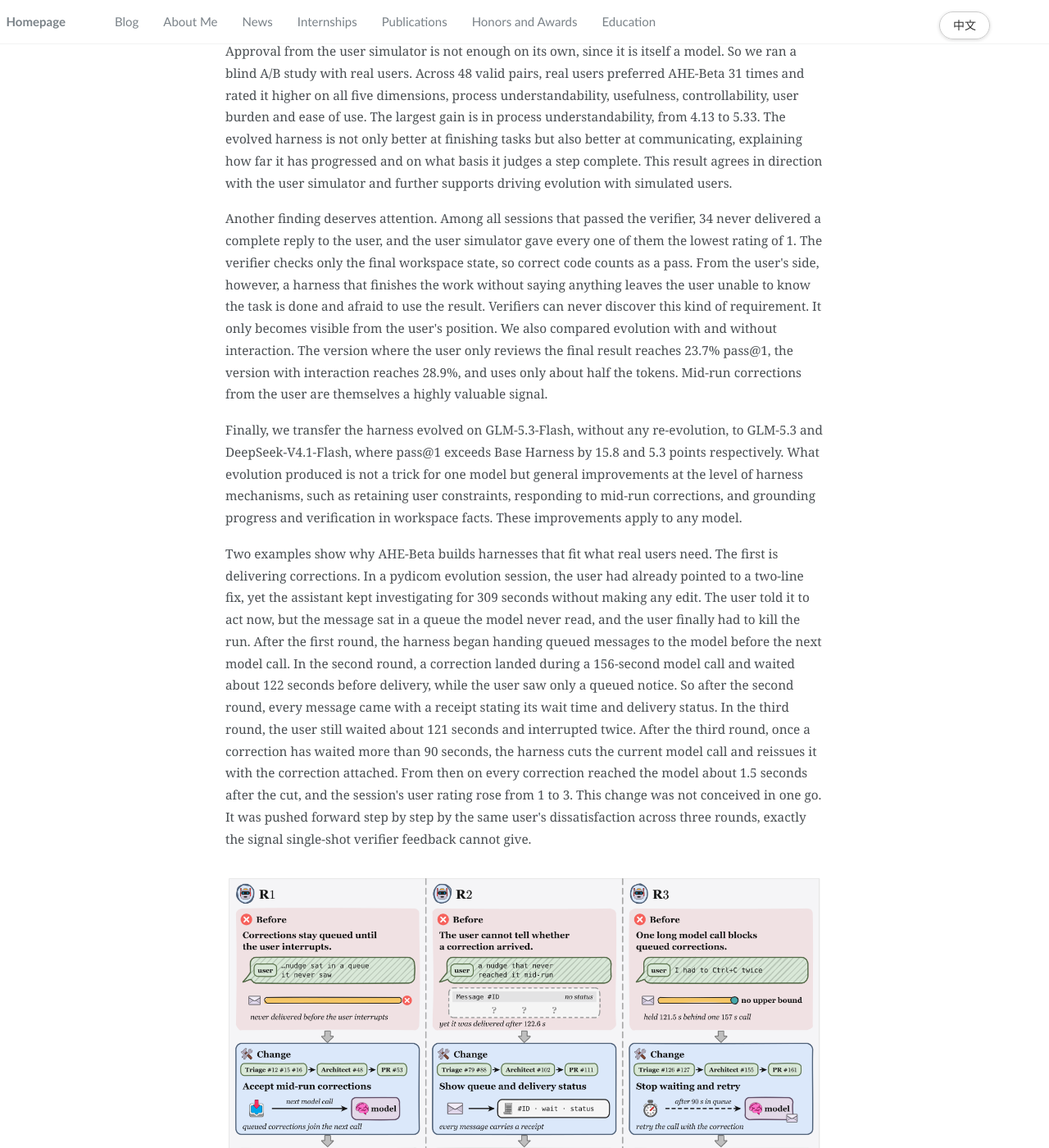
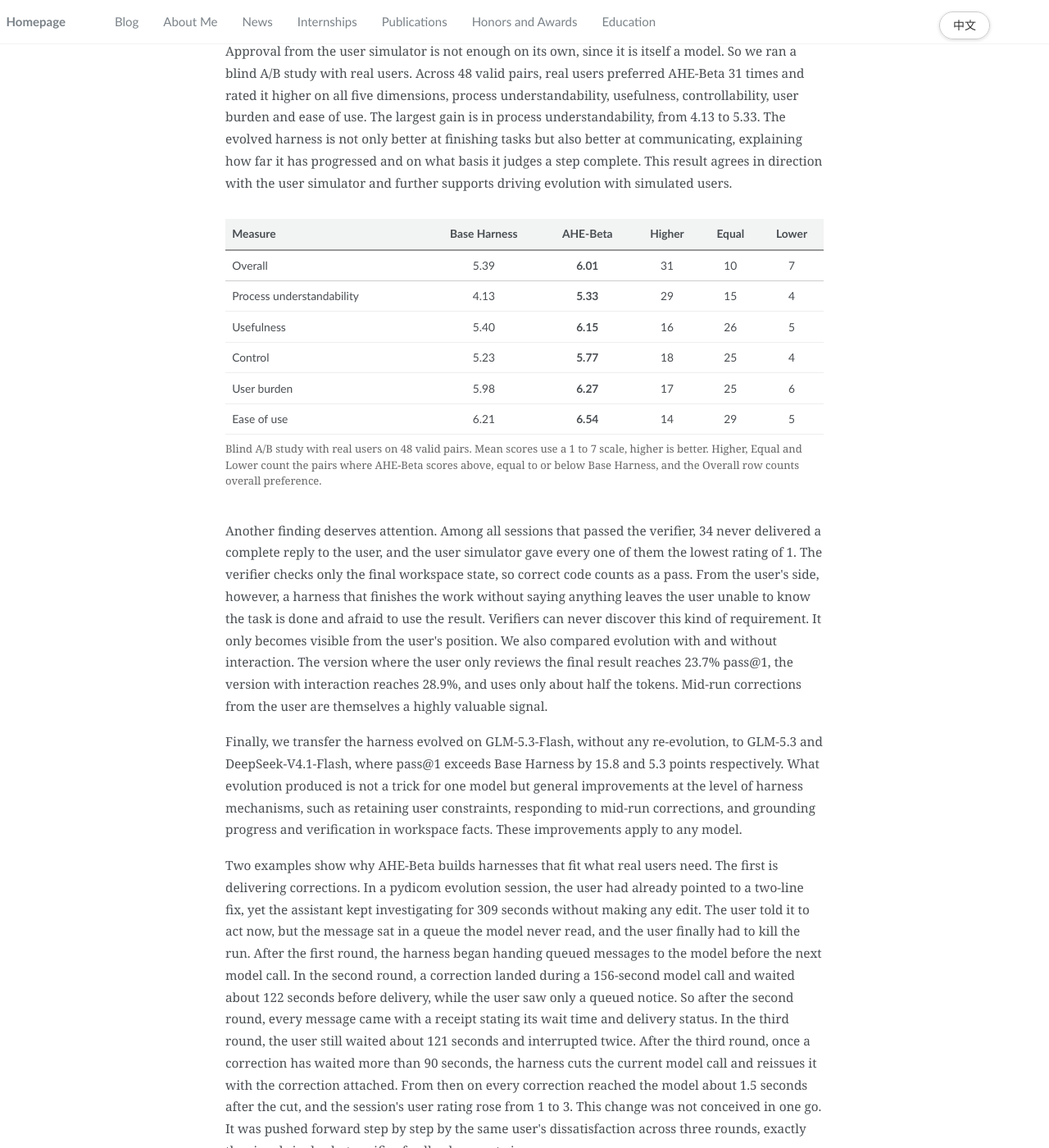
Before and after one commit to Curry09/Curry09.github.io, a Jekyll site: the page built from _posts/2026-11-20-ahe-beta.md, in a window 1280 px wide and 1400 px high, scrolled down 3337 px. Shown: the whole window at 82% size. Built offline with Jekyll 4.4.1, drawn with Linux system fonts in a browser that asks for light colours; some of the changed text lies outside the part shown.

Commit message:
Add the real-user A/B table to the AHE-Beta post and drop the case figure
Co-Authored-By: Claude Opus 5.5 <noreply@anthropic.com>

```diff
--- a/_posts/2026-11-20-ahe-beta.md
+++ b/_posts/2026-11-20-ahe-beta.md
@@ -38,13 +38,13 @@ redirect_from:
 
 <p>Approval from the user simulator is not enough on its own, since it is itself a model. So we ran a blind A/B study with real users. Across 48 valid pairs, real users preferred AHE-Beta 31 times and rated it higher on all five dimensions, process understandability, usefulness, controllability, user burden and ease of use. The largest gain is in process understandability, from 4.13 to 5.33. The evolved harness is not only better at finishing tasks but also better at communicating, explaining how far it has progressed and on what basis it judges a step complete. This result agrees in direction with the user simulator and further supports driving evolution with simulated users.</p>
 
+<figure><table><thead><tr><th>Measure</th><th>Base Harness</th><th>AHE-Beta</th><th>Higher</th><th>Equal</th><th>Lower</th></tr></thead><tbody><tr><td>Overall</td><td>5.39</td><td><strong>6.01</strong></td><td>31</td><td>10</td><td>7</td></tr><tr><td>Process understandability</td><td>4.13</td><td><strong>5.33</strong></td><td>29</td><td>15</td><td>4</td></tr><tr><td>Usefulness</td><td>5.40</td><td><strong>6.15</strong></td><td>16</td><td>26</td><td>5</td></tr><tr><td>Control</td><td>5.23</td><td><strong>5.77</strong></td><td>18</td><td>25</td><td>4</td></tr><tr><td>User burden</td><td>5.98</td><td><strong>6.27</strong></td><td>17</td><td>25</td><td>6</td></tr><tr><td>Ease of use</td><td>6.21</td><td><strong>6.54</strong></td><td>14</td><td>29</td><td>5</td></tr></tbody></table><figcaption>Blind A/B study with real users on 48 valid pairs. Mean scores use a 1 to 7 scale, higher is better. Higher, Equal and Lower count the pairs where AHE-Beta scores above, equal to or below Base Harness, and the Overall row counts overall preference.</figcaption></figure>
+
 <p>Another finding deserves attention. Among all sessions that passed the verifier, 34 never delivered a complete reply to the user, and the user simulator gave every one of them the lowest rating of 1. The verifier checks only the final workspace state, so correct code counts as a pass. From the user's side, however, a harness that finishes the work without saying anything leaves the user unable to know the task is done and afraid to use the result. Verifiers can never discover this kind of requirement. It only becomes visible from the user's position. We also compared evolution with and without interaction. The version where the user only reviews the final result reaches 23.7% pass@1, the version with interaction reaches 28.9%, and uses only about half the tokens. Mid-run corrections from the user are themselves a highly valuable signal.</p>
 
 <p>Finally, we transfer the harness evolved on GLM-5.3-Flash, without any re-evolution, to GLM-5.3 and DeepSeek-V4.1-Flash, where pass@1 exceeds Base Harness by 15.8 and 5.3 points respectively. What evolution produced is not a trick for one model but general improvements at the level of harness mechanisms, such as retaining user constraints, responding to mid-run corrections, and grounding progress and verification in workspace facts. These improvements apply to any model.</p>
 
 <p>Two examples show why AHE-Beta builds harnesses that fit what real users need. The first is delivering corrections. In a pydicom evolution session, the user had already pointed to a two-line fix, yet the assistant kept investigating for 309 seconds without making any edit. The user told it to act now, but the message sat in a queue the model never read, and the user finally had to kill the run. After the first round, the harness began handing queued messages to the model before the next model call. In the second round, a correction landed during a 156-second model call and waited about 122 seconds before delivery, while the user saw only a queued notice. So after the second round, every message came with a receipt stating its wait time and delivery status. In the third round, the user still waited about 121 seconds and interrupted twice. After the third round, once a correction has waited more than 90 seconds, the harness cuts the current model call and reissues it with the correction attached. From then on every correction reached the model about 1.5 seconds after the cut, and the session's user rating rose from 1 to 3. This change was not conceived in one go. It was pushed forward step by step by the same user's dissatisfaction across three rounds, exactly the signal single-shot verifier feedback cannot give.</p>
-
-<figure><img src="/images/blog/ahe-beta/u32-interaction-case.png" alt="case"><figcaption>The pydicom case. Each column shows the problem the user met in one round, the change merged after it, and the effect measured in later rounds.</figcaption></figure>
 
 <p>The second example is the stall nudge. In several evolution sessions, the user had already said where to change the code, yet the assistant kept reading. The harness now classifies every command as an edit or a read, and once read-only steps exceed a step or time limit, it inserts a nudge into the next model call asking the model either to start modifying or to explain where it is stuck, and the user sees the same counter. On the held-out task Pillow filter, Base Harness first modified the library source at second 1452 and still had not replied when time ran out. AHE-Beta received the nudge at second 151, wrote a benchmark script 22 seconds later, rewrote the core loop after the second nudge, and at second 926 delivered a 2.0x speedup with a passing equivalence check. Base Harness failed this task in all three runs.</p>
 
@@ -80,13 +80,13 @@ redirect_from:
 
 <p>模拟用户的认可还不足以说明问题，毕竟它本身也是一个模型。因此，我们邀请真实用户进行了盲测 A/B 实验。在 48 个有效配对中，真实用户有 31 次更偏好 AHE-Beta，并在过程可理解性、有用性、可控性、用户负担和易用性五个维度上都给出了更高的评分。提升最大的是过程可理解性，从 4.13 升至 5.33。这表明进化后的 harness 不仅更擅长完成任务，也更善于与人沟通，它会说明自己进展到哪一步，以及依据什么判断这一步已经完成。这一结果与模拟用户的判断方向一致，也进一步支持了以模拟用户驱动进化的做法。</p>
 
+<figure><table><thead><tr><th>维度</th><th>Base Harness</th><th>AHE-Beta</th><th>更高</th><th>持平</th><th>更低</th></tr></thead><tbody><tr><td>总体</td><td>5.39</td><td><strong>6.01</strong></td><td>31</td><td>10</td><td>7</td></tr><tr><td>过程可理解性</td><td>4.13</td><td><strong>5.33</strong></td><td>29</td><td>15</td><td>4</td></tr><tr><td>有用性</td><td>5.40</td><td><strong>6.15</strong></td><td>16</td><td>26</td><td>5</td></tr><tr><td>可控性</td><td>5.23</td><td><strong>5.77</strong></td><td>18</td><td>25</td><td>4</td></tr><tr><td>用户负担</td><td>5.98</td><td><strong>6.27</strong></td><td>17</td><td>25</td><td>6</td></tr><tr><td>易用性</td><td>6.21</td><td><strong>6.54</strong></td><td>14</td><td>29</td><td>5</td></tr></tbody></table><figcaption>真实用户盲测 A/B 实验，共 48 个有效配对。均分为 1 到 7 分，越高越好。更高、持平、更低为 AHE-Beta 得分高于、等于、低于 Base Harness 的配对数，总体一行统计的是整体偏好。</figcaption></figure>
+
 <p>另一个发现同样值得关注。在所有通过验证器的会话中，有 34 个从未向用户交付完整的回复，模拟用户均给出了最低的 1 分。验证器只检查最终工作区的状态，代码正确即算通过，但从用户的角度看，harness 完成工作却不作任何说明，用户既无从知道任务已经完成，也不敢使用其结果。这类需求验证器永远无法发现，唯有站在用户的立场才能看到。我们还比较了进化时有无交互的差异。仅让用户审阅最终结果的版本 pass@1 为 23.7%，有交互的版本为 28.9%，且 token 用量仅为前者的一半左右。可见用户在会话中途的纠正本身就是极有价值的信号。</p>
 
 <p>最后，我们将在 GLM-5.3-Flash 上进化得到的 harness 不经任何重新进化，直接迁移到 GLM-5.3 和 DeepSeek-V4.1-Flash 上，pass@1 分别比 Base Harness 提高 15.8 和 5.3 个百分点。这说明进化得到的并非针对某个模型的技巧，而是 harness 机制层面的通用改进，例如牢记用户约束、响应中途纠正、依据工作区中的事实汇报进展和验证结果。这些改进对任何模型都同样适用。</p>
 
 <p>我们将用两个例子来展示AHE-Beta为什么能打造出符合真实用户需求的Harness。第一个例子是纠正消息的送达。在 pydicom 的一个进化会话中，用户已经指明了一个两行的修复，助手却连续调查了 309 秒而不做任何编辑。用户要求它立即动手，这条消息却停在一个模型永远读不到的队列里，用户最终只能终止运行。第一轮之后，harness 改为在下一次模型调用前把排队的消息交给模型。第二轮中，一条纠正恰好赶上一次 156 秒的模型调用，等了约 122 秒才送达，用户只看到一条已排队的通知。于是第二轮之后，每条消息都会附带一张回执，写明等待时间和送达状态。第三轮中，用户仍然等了约 121 秒，并打断了两次。第三轮之后，纠正消息等待超过 90 秒，harness 就截断当前的模型调用，带上这条纠正重新发起。此后每条纠正在截断后约 1.5 秒便送达模型，该会话的用户评分从 1 分升到 3 分。这个改动不是一次想出来的，而是同一位用户连续三轮的不满逐步推出来的，这正是单次验证器反馈给不了的信号。</p>
-
-<figure><img src="/images/blog/ahe-beta/u32-interaction-case.png" alt="case"><figcaption>pydicom 案例。每一列是用户在一轮中遇到的问题、随后合并的改动以及后续轮次测得的效果。</figcaption></figure>
 
 <p>第二个例子是停滞提示。在多个进化会话中，用户已经指明要改哪里，助手却一直在读代码。harness 现在把每条命令区分为编辑和读取，一旦连续只读超过一定步数或时间，就在下一次模型调用中插入一条提示，要求模型要么开始修改，要么说明卡在哪里，用户也能看到同样的计数。在留出任务 Pillow filter 上，Base Harness 到第 1452 秒才第一次修改库源码，到时限仍未回复。AHE-Beta 在第 151 秒收到提示，22 秒后写出基准测试脚本，第二次提示后重写了核心循环，最终在第 926 秒交付了 2.0 倍的加速和通过的等价性检查。Base Harness 在三次运行中都没有通过这个任务。</p>
 
--- a/_sass/_post.scss
+++ b/_sass/_post.scss
@@ -143,3 +143,21 @@
   color: #555;
   font-size: .95em;
 }
+
+.post__content table {
+  display: table;
+  border-collapse: collapse;
+  margin: 0 auto;
+  width: 100%;
+  font-size: .9em;
+
+  th, td {
+    border: 0;
+    border-bottom: 1px solid #eee;
+    padding: .45em .6em;
+    text-align: center;
+  }
+  th:first-child, td:first-child { text-align: left; }
+  thead th { border-bottom: 2px solid #999; background: none; }
+  tbody tr:first-child td { border-bottom: 1px solid #ccc; }
+}
```
Also changed, not shown: images/blog/ahe-beta/u32-interaction-case.png (deleted).
